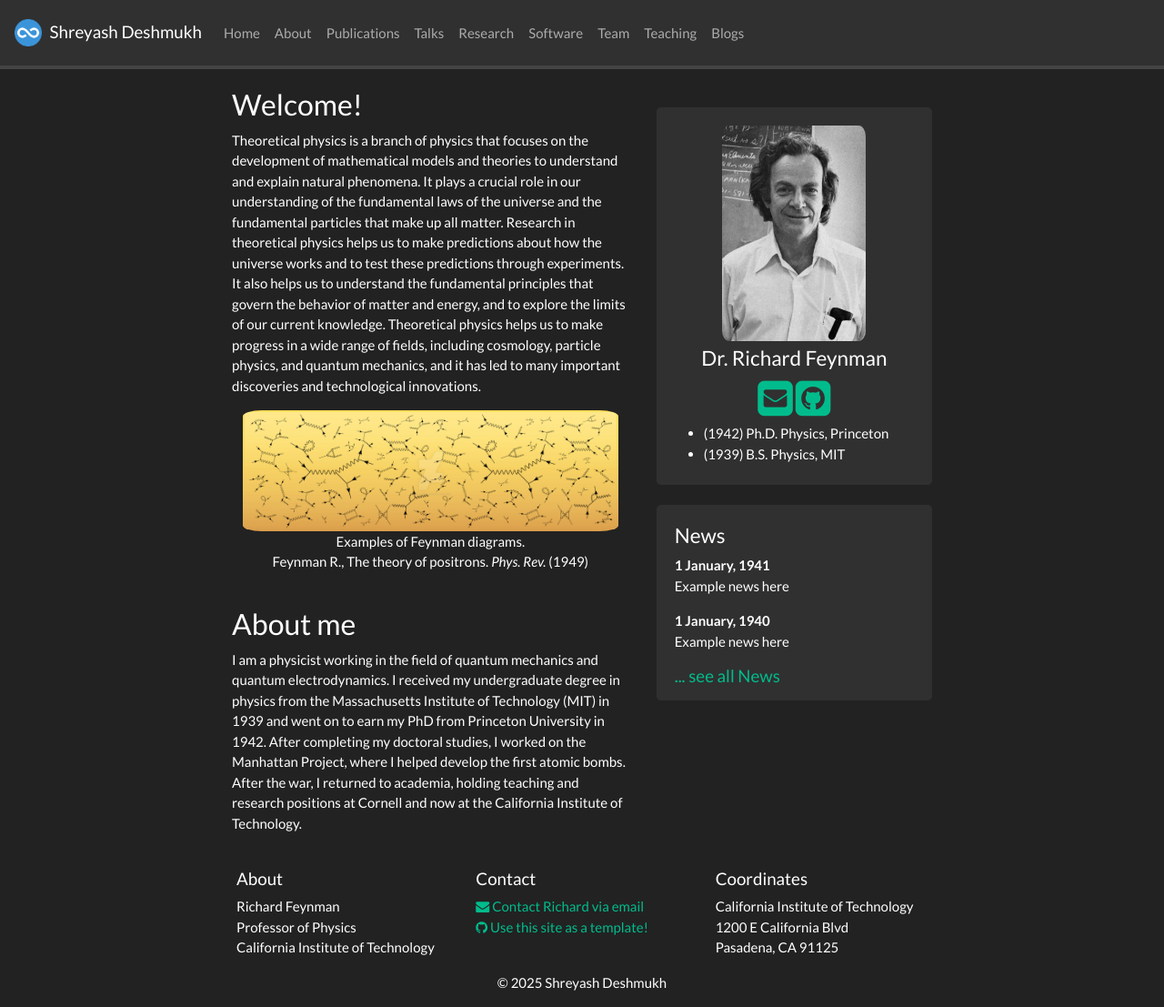
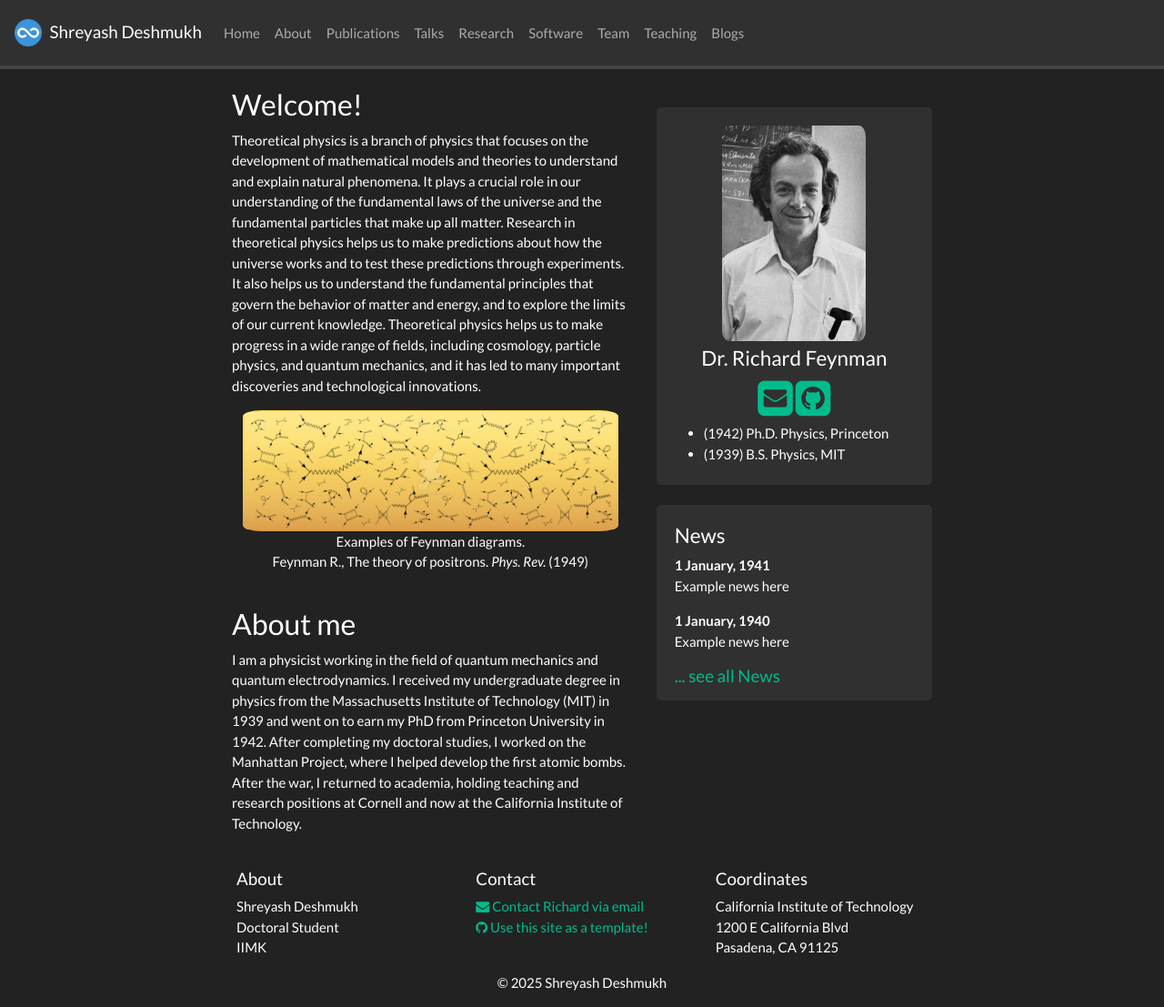
Before and after one commit to shreya976/cv1.github.io, a Jekyll site: the page built from _pages/home.md, in a window 1280 px wide and 1107 px high. Shown: the whole window at 91% size. Built offline with Jekyll 4.4.1, drawn with Linux system fonts in a browser that asks for light colours; nearby versions of some CDN libraries; a style sheet for code colours, icons or effects is not loaded.

Commit message:
Update _config.yml

```diff
--- a/_config.yml
+++ b/_config.yml
@@ -12,9 +12,9 @@ url: ""
 
 # Footer info
 affiliation: >
-  Richard Feynman<br/>
-  Professor of Physics<br/>
-  California Institute of Technology
+  Shreyash Deshmukh<br/>
+  Doctoral Student<br/>
+  IIMK
 
 location: >
   California Institute of Technology<br/>
```
